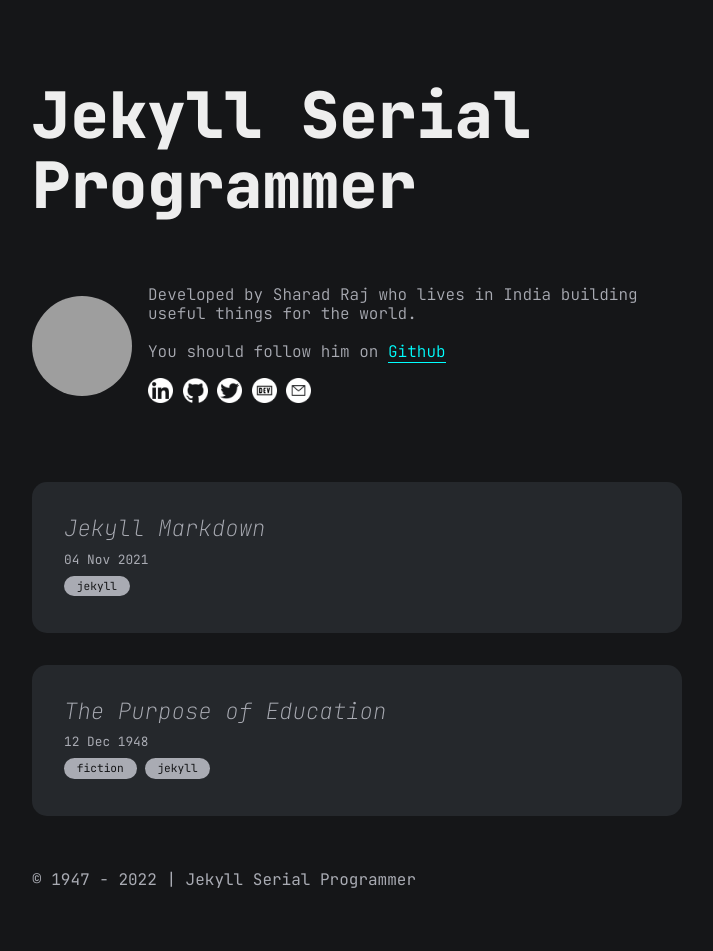
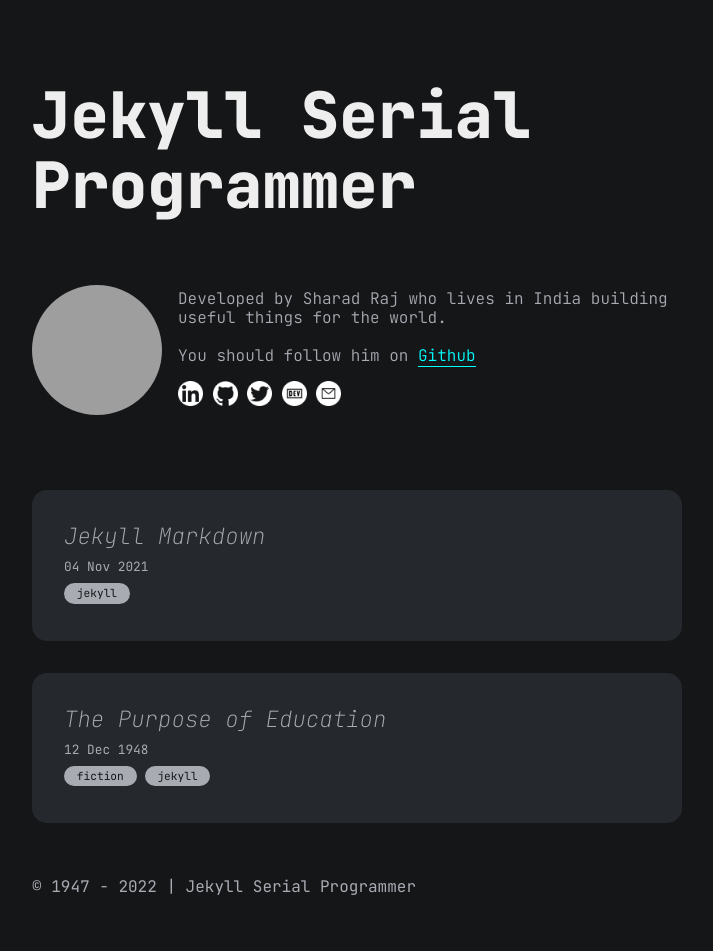
Before and after one commit to kwon0koang/kwon0koang.github.io, a Jekyll site: the page built from index.md, in a window 1280 px wide. Shown: the whole page, without its empty margins (283-996 px from the left). Built offline with Jekyll 4.4.1, drawn with Linux system fonts in a browser that asks for light colours; grey boxes are pictures that could not be loaded.

Commit message:
메인 소개 수정

```diff
--- a/assets/css/blog.css
+++ b/assets/css/blog.css
@@ -39,6 +39,12 @@
   line-height: 110%;
   color: var(--white-1);
 }
+header .site-sub-title {
+  font-size: 2rem;
+  font-weight: lighter;
+  line-height: 110%;
+  color: var(--white-1);
+}
 main {
   margin: 0 auto;
   max-width: 650px;
@@ -54,7 +60,7 @@
 }
 #img-wrapper img {
   border-radius: 50%;
-  max-width: 100px;
+  max-width: 130px;
 }
 #bio-wrapper {
   margin-left: 1rem;
```
Also changed, not shown: assets/img/kwon0koang_profile.jpg (added).
